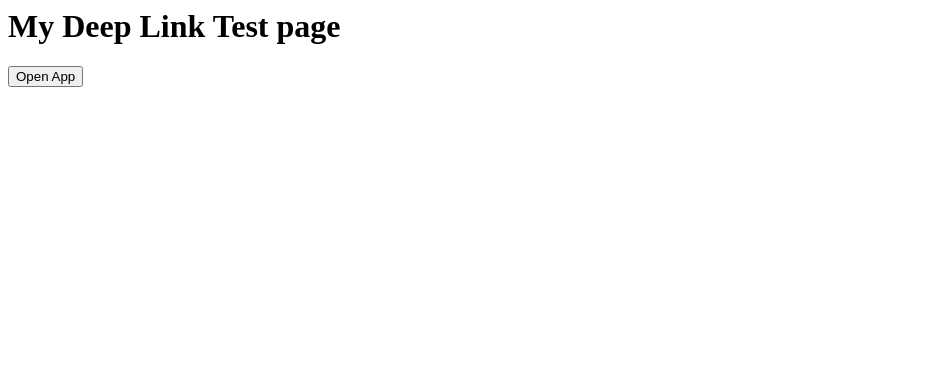
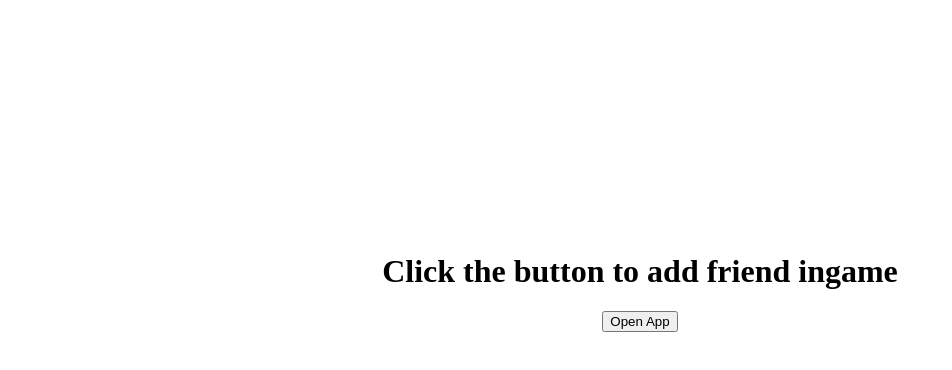
Before and after one commit to elocutura/elocutura.github.io, a plain HTML site: page index.html in a window 1280 px wide. Shown: the whole page, without its empty margins (0-952 px from the left). Drawn offline with Linux system fonts and the light colour scheme.

Commit message:
added basic css

```diff
--- /dev/null
+++ b/css/main.css
@@ -0,0 +1,7 @@
+
+div.container
+{
+	vertical-align: middle;
+	text-align: center;
+	margin-top: 20%;
+}
--- a/index.html
+++ b/index.html
@@ -11,9 +11,13 @@
 		window.open('kanedatestgame://friendRequest?'+playerid, target="_self");
 	}
 	</script>
+
+	<link type="text/css" rel="stylesheet" href="css/main.css" />
 </head>
 <body >
-   <h1>My Deep Link Test page</h1>
+<div class="container">
+   <h1>Click the button to add friend ingame</h1>
 	<input type="button" onclick=OnButtonClick() value="Open App" />
+</div>
 </body>
 </html>
```
